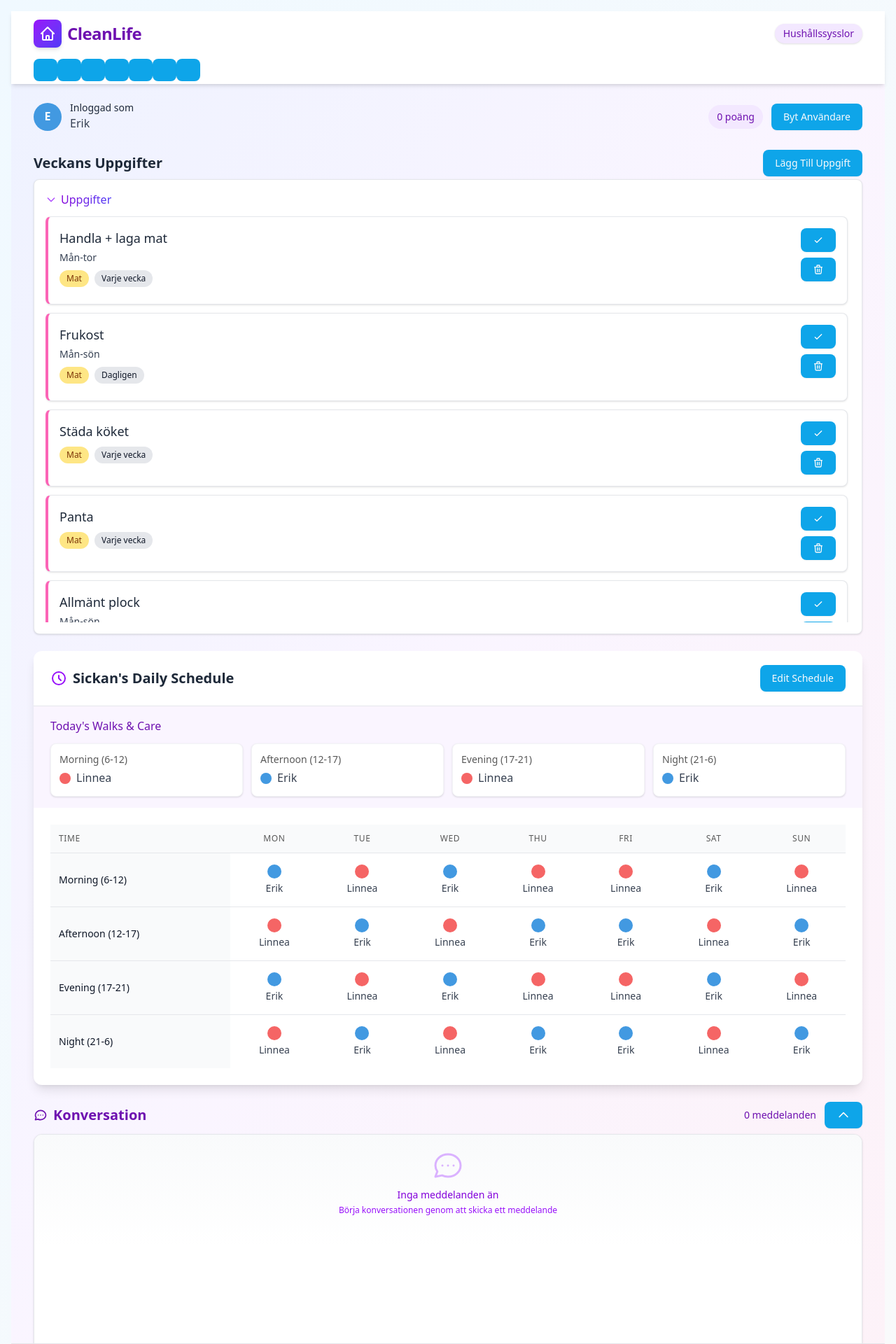
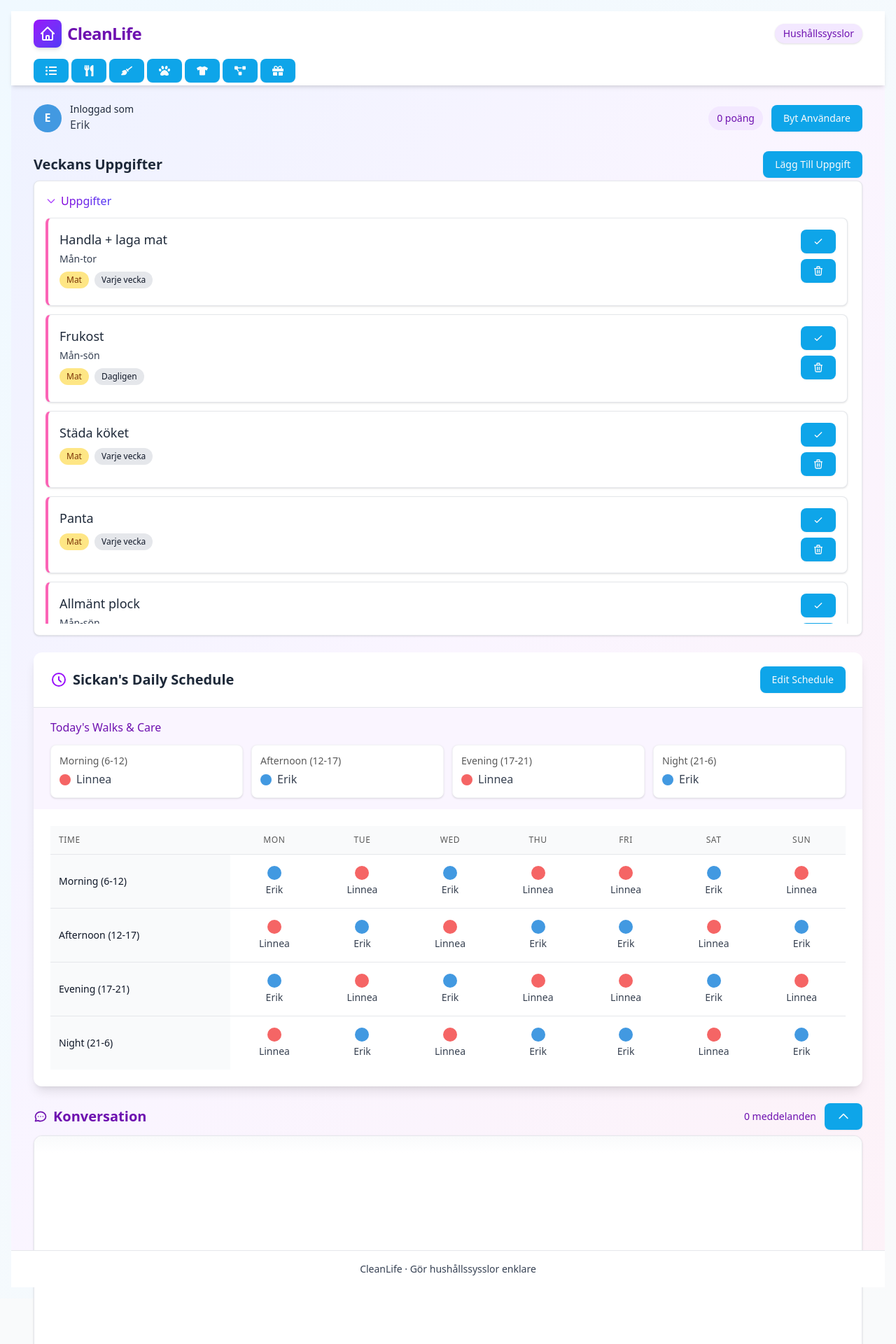
Before and after one commit to Errie15/cleanlife, a React (Vite) app: page / in a window 1280 px wide. Shown: the top 1920 px of the page at 70% size. Built offline with nearby package versions, Linux system fonts and the light colour scheme.

Commit message:
Återställ ikoner med marginaler och dölj tomma meddelandedelen helt

```diff
--- a/src/components/Chat.jsx
+++ b/src/components/Chat.jsx
@@ -116,10 +116,10 @@
       <div className="flex-1 bg-white rounded-t-xl border border-gray-200 overflow-hidden shadow-sm">
         <div
           ref={chatContainerRef}
-          className={`${isChatExpanded ? 'h-36' : 'h-28'} md:h-auto max-h-36 overflow-y-auto p-3 space-y-4 bg-gradient-to-b from-gray-50 to-white choresList-scrollbar chat-messages-container transition-all duration-300`}
+          className={`${messages.length === 0 ? 'h-0' : isChatExpanded ? 'h-32' : 'h-24'} md:h-auto overflow-y-auto p-3 space-y-4 bg-gradient-to-b from-gray-50 to-white choresList-scrollbar chat-messages-container transition-all duration-300`}
         >
           {messages.length === 0 ? (
-            <div className="flex flex-col items-center justify-center h-full py-4">
+            <div className="hidden">
               <svg xmlns="http://www.w3.org/2000/svg" className="h-12 w-12 text-purple-300 mb-2" fill="none" viewBox="0 0 24 24" stroke="currentColor">
                 <path strokeLinecap="round" strokeLinejoin="round" strokeWidth={1.5} d="M8 12h.01M12 12h.01M16 12h.01M21 12c0 4.418-4.03 8-9 8a9.863 9.863 0 01-4.255-.949L3 20l1.395-3.72C3.512 15.042 3 13.574 3 12c0-4.418 4.03-8 9-8s9 3.582 9 8z" />
               </svg>
@@ -181,7 +181,7 @@
         </div>
       </div>
 
-      <form onSubmit={handleSubmit} className="flex bg-white p-3 rounded-b-xl shadow-md chat-input-container border-t border-purple-100">
+      <form onSubmit={handleSubmit} className="flex bg-white p-3 rounded-xl shadow-md chat-input-container border border-purple-100">
         <button
           type="button"
           onClick={() => setShowEmoji(!showEmoji)}
--- a/src/components/Layout.jsx
+++ b/src/components/Layout.jsx
@@ -103,12 +103,12 @@
 
         {/* Navigation Categories */}
         <div className="max-w-7xl mx-auto px-4 sm:px-6 lg:px-8 py-1">
-          <nav className="flex space-x-0 overflow-x-auto scrollbar-hide">
+          <nav className="flex space-x-1 overflow-x-auto scrollbar-hide">
             {categories.map((category) => (
               <button
                 key={category.id}
                 onClick={() => handleCategoryChange(category.id)}
-                className={`w-8 h-8 text-sm font-medium rounded-full flex items-center justify-center transition-colors ${
+                className={`p-1.5 text-sm font-medium rounded-md flex items-center justify-center transition-colors ${
                   activeCategory === category.id
                     ? 'bg-purple-100 text-purple-800 shadow-sm'
                     : 'text-gray-700 hover:text-purple-800 hover:bg-purple-50'
```
